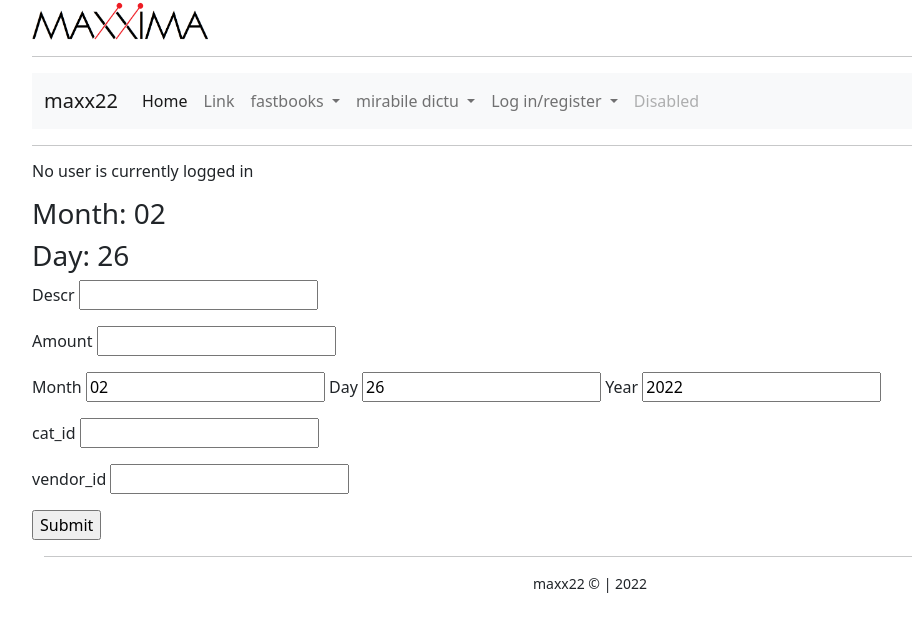
After one commit to dmaxx22/maxx22, a Flask app: page /addexp in a window 1280 px wide. The commit adds this page. Shown: the top 632 px of the page, without its empty margins (50-962 px from the left). Run offline with Flask 2, Linux system fonts and the light colour scheme; some libraries are stand-ins or nearby versions.

Commit message:
Second commit.

```diff
--- a/app.py
+++ b/app.py
@@ -1,9 +1,9 @@
 from flask import Flask, jsonify, request, url_for, redirect, session, render_template, g, flash
-# from flask_bootstrap import Bootstrap
+from flask_bootstrap import Bootstrap
 from flask_mysqldb import MySQL
 from werkzeug.security import generate_password_hash, check_password_hash
 import yaml
-
+import datetime
 
 
 
@@ -18,17 +18,20 @@ import time
 # from database import get_db, connect_db
 
 app = Flask(__name__)
-# Bootstrap(app)
+
 db_conf = yaml.safe_load(open('db.yaml'))
 app.config['MYSQL_HOST'] = db_conf['mysql_host']
 app.config['MYSQL_USER'] = db_conf['mysql_user']
 app.config['MYSQL_PASSWORD'] = db_conf['mysql_password']
 app.config['MYSQL_DB'] = db_conf['mysql_db']
 app.config['MYSQL_CURSORCLASS'] = 'DictCursor'  #So that results are not tuples....
-mysql = MySQL(app)
-
 app.config['DEBUG'] = True
 app.config['SECRET_KEY'] = '58fc483a-949a-487c-bfaa-da8a5923cd0e'
+
+mysql = MySQL(app)
+bootstrap =  Bootstrap(app)
+
+
 
 @app.route('/')
 def home():
@@ -55,11 +58,31 @@ def admin():
 @app.route('/expenses')
 def expenses():
     cur = mysql.connection.cursor()
-    ret = cur.execute(
-        '''SELECT exp_id, descr, amount, exp_date, cat_id, vendor_id FROM expenses ORDER BY exp_date DESC''')
+    ret = cur.execute('''SELECT e.exp_id, e.descr, e.amount, e.month, e.day, e.year,  v.vendor, c.cat
+    FROM expenses e  JOIN vendors v ON (e.vendor_id = v.vendor_id)
+    JOIN cats c on (e.cat_id = c.cat_id) ORDER BY e.month, e.day ''')
+
     if ret:
         expenses = cur.fetchall()
         return render_template("expenses.html", expenses=expenses)
+
+
+@app.route('/exp_mo/<int:mo>')
+def exp_mo(mo):
+    cur = mysql.connection.cursor()
+    ret = cur.execute('''SELECT e.exp_id, e.descr, e.amount, e.month, e.day, e.year,  v.vendor, c.cat
+    FROM expenses e  JOIN vendors v ON (e.vendor_id = v.vendor_id)
+    JOIN cats c on (e.cat_id = c.cat_id) WHERE e.month = {} ORDER BY e.month, e.day'''.format(mo))
+    if ret:
+        expenses = cur.fetchall()
+
+        s= cur.execute('''SELECT c.cat, SUM(e.amount) as sum FROM expenses e JOIN cats c on(e.cat_id = c.cat_id) WHERE e.month = {} GROUP BY c.cat ORDER BY c.cat'''.format(mo))
+        if s:
+            sums = cur.fetchall()
+        return render_template("expenses.html", expenses=expenses, sums=sums)
+
+
+
 
 @app.route('/macro_exp')
 def macro_exp():
@@ -116,7 +139,10 @@ def addexp():
         flash("Expense recorded: {}".format(descr))
         return render_template('dummy.html')
 
-    return render_template('addexp.html')
+    d = datetime.datetime.now()
+    d_int= d.strftime("%d")
+    m_int = d.strftime("%m")
+    return render_template('addexp.html', month=m_int, day=d_int)
 
 
 @app.route('/logout')
@@ -244,6 +270,19 @@ def posts():
     cur.close()
     return render_template('posts.html', blogs=None)
 
+@app.route('/posts_all')
+def posts_all():
+    author_id = session['user_id']
+    cur = mysql.connection.cursor()
+    result_value = cur.execute("SELECT * FROM blogs ")
+    if result_value > 0:
+        hisher_blogs = cur.fetchall()
+        cur.close()
+        return render_template('posts.html', blogs=hisher_blogs)
+    cur.close()
+    return render_template('posts.html', blogs=None)
+
+
 
 @app.route('/post/<int:id>/')
 def post(id):
@@ -263,12 +302,38 @@ def post(id):
 
 @app.route('/authors')
 def authors():
-    return render_template("authors.html")
+    return render_template("authors.html", title_searching=True)
+
+@app.route('/title_search', methods=['GET','POST'])
+def title_search():
+    param = request.form['title_search'].upper()
+    cur = mysql.connection.cursor()
+    q = """SELECT t.title_id, t.title, concat(a.firstname, ' ', a.lastname) AS authname, t.pub_year, t.price, t.img_url FROM titles t JOIN authors a
+    ON t.author_id = a.author_id JOIN keywords kw on t.title_id = kw.title_id WHERE kw.kw LIKE '%{}%' """.format(param)
+    ret = cur.execute(q)
+    if ret:
+        results = cur.fetchall()
+        return render_template('title_search.html', results = results)
+
+    # return request.form['title_search']
+    # return render_template("authors.html")
+
 
 
 @app.route('/translators')
 def translators():
     return render_template("translators.html")
 
+@app.route('/titles')
+def titles():
+    cur = mysql.connection.cursor()
+    ret = cur.execute('''SELECT t.title_id, t.title, t.pub_year, t.price, t.img_url, concat(a.firstname, ' ', a.lastname) authname
+     FROM titles t JOIN authors a on t.author_id=a.author_id ORDER BY t.title''')
+    if ret:
+        titles = cur.fetchall()
+        return render_template("titles.html", titles=titles)
+    cur.close()
+
+
 if __name__ == '__main__':
     app.run(debug=True)
--- a/templates/_navbar.html
+++ b/templates/_navbar.html
@@ -1,3 +1,4 @@
+<link rel="stylesheet" href="https://use.fontawesome.com/releases/v5.1.0/css/all.css" integrity="sha384-lKuwvrZot6UHsBSfcMvOkWwlCMgc0TaWr+30HWe3a4ltaBwTZhyTEggF5tJv8tbt" crossorigin="anonymous">
 
 <nav class="navbar navbar-expand-lg navbar-light bg-light">
   <div class="container-fluid">
@@ -78,13 +79,50 @@
           <a class="nav-link disabled">Disabled</a>
         </li>
       </ul>
-      <form class="d-flex">
-        <input class="form-control me-2" type="search" placeholder="Search" aria-label="Search">
-        <button class="btn btn-outline-success" type="submit">Search</button>
-      </form>
+
+<!--      <form class="form-inline my-0 my-md-0" action={{ url_for('title_search') }} method="POST">-->
+<!--          <input class="form-control mr-sm-2" name="title_searchXX" type="search" placeholder="Title word or author last name" aria-label="Search">-->
+<!--          <button class="btn btn-outline-success my-2 my-sm-0" type="submit">Search</button>-->
+<!--      </form>-->
+
+
     </div>
   </div>
 </nav>
 
 
+<!--<link href="//maxcdn.bootstrapcdn.com/bootstrap/4.1.1/css/bootstrap.min.css" rel="stylesheet" id="bootstrap-css">-->
+<!--<script src="//maxcdn.bootstrapcdn.com/bootstrap/4.1.1/js/bootstrap.min.js"></script>-->
+<!--<script src="//cdnjs.cloudflare.com/ajax/libs/jquery/3.2.1/jquery.min.js"></script>-->
+<!--&lt;!&ndash;&#45;&#45;&#45;&#45; Include the above in your HEAD tag &#45;&#45;&#45;&#45;&#45;&#45;&#45;&#45;&ndash;&gt;-->
+{% if title_searching %}
+<div class="container">
+    <br/>
+	<div class="row justify-content-center">
+                        <div class="col-12 col-md-10 col-lg-8">
+                            <form class="card card-sm"  action={{ url_for('title_search') }} method="POST">
+                                <div class="card-body row no-gutters align-items-center">
+                                    <div class="col-auto">
+                                        <i class="fas fa-search h4 text-body"></i>
+                                    </div>
+                                    <!--end of col-->
+                                    <div class="col">
+                                        <input class="form-control form-control-lg form-control-borderless"
+                                               type="search" name="title_search" placeholder="Enter word in title, or author's last name">
+                                    </div>
+                                    <!--end of col-->
+                                    <div class="col-auto">
+                                        <button class="btn btn-lg btn-success" type="submit">Search</button>
+                                    </div>
+                                    <!--end of col-->
+                                </div>
+                            </form>
+                        </div>
+                        <!--end of col-->
+                    </div>
+</div>
+
+{% endif %}
+
+
 <hr>
--- /dev/null
+++ b/templates/addexp.html
@@ -0,0 +1,18 @@
+{% extends 'base.html' %}
+{% block sub_content %}
+
+<h3>Month: {{ month }}</h3>
+<h3>Day: {{ day }}</h3>
+
+<form action="" method="POST">
+  <p>Descr  <input type="text" name="descr"></p>
+  <p>Amount  <input type="text" name="amount"></p>
+  <p> Month <input type="text" name="mo"  value="{{ month }}">
+      Day   <input type="text" name="day" value="{{ day }}">
+      Year  <input type="text" name="yr" value="2022">
+  </p>
+  <p>cat_id  <input type="text" name="cat_id"></p>
+  <p>vendor_id  <input type="text" name="vendor_id"></p>
+    <input type="submit" value="Submit"/>
+</form>
+{% endblock %}
--- /dev/null
+++ b/templates/authors.html
@@ -0,0 +1,5 @@
+{% extends 'base.html' %}
+
+{% block content %}
+<h3>dummy.html</h3>
+{% endblock%}
--- a/templates/base.html
+++ b/templates/base.html
@@ -1,32 +1,34 @@
 <!DOCTYPE html>
 <html lang="en">
+{% block head %}
 <head>
     <meta charset="utf-8">
     <title>maxx22</title>
-
     <link href="https://fonts.googleapis.com/css?family=Ubuntu" rel="stylesheet">
-
     <!-- Latest compiled and minified CSS -->
-<link href="https://cdn.jsdelivr.net/npm/bootstrap@5.1.3/dist/css/bootstrap.min.css" rel="stylesheet" integrity="sha384-1BmE4kWBq78iYhFldvKuhfTAU6auU8tT94WrHftjDbrCEXSU1oBoqyl2QvZ6jIW3" crossorigin="anonymous">
-
-<script src="https://cdn.jsdelivr.net/npm/bootstrap@5.1.3/dist/js/bootstrap.bundle.min.js"
-        integrity="sha384-ka7Sk0Gln4gmtz2MlQnikT1wXgYsOg+OMhuP+IlRH9sENBO0LRn5q+8nbTov4+1p" crossorigin="anonymous"></script>
+    <link rel="stylesheet" href="https://cdn.jsdelivr.net/npm/bootstrap@5.1.3/dist/css/bootstrap.min.css">
+    <script src="https://cdn.jsdelivr.net/npm/bootstrap@5.1.3/dist/js/bootstrap.bundle.min.js"></script>
     <link rel="stylesheet" href="{{ url_for('static', filename='css/styles.css')}}">
   </head>
+{% endblock %}
 
-<img src="{{ url_for('static', filename='images/maxxLogo.png')}}" height="40" width="150" alt="maxx logo">
+{% block body %}
+  <body>
+  <div class="container">
+    <img src="{{ url_for('static', filename='images/maxxLogo.png')}}" height="40"  alt="maxx logo">
     <img src="{{ url_for('static', filename='images/spacer.svg')}}" height="15" width="15" alt="spacer">
 
     <hr>
-<div class="naranja"> </div>
+
+    <div class="wrapper">
         {% include '_navbar.html' %}
 
         {% if 'username' in session %}
-
             <p style="font-size: 14px; font-style:italic;">Logged in: {{ session['username']}}  ({{ session['firstname']}} {{ session['lastname']}}  [ {{ session['user_id']}}] )</p>
         {% else %}
             <h6>No user is currently logged in </h6>
         {% endif %}
+
     {% block content%}
             {% with messages = get_flashed_messages(with_categories=True) %}
             <ul>
@@ -34,8 +36,20 @@
                 <li class='{{ category }}'> {{ message }}  </li>
                 {% endfor%}
             </ul>
-    {% endwith%}
+            {% endwith %}
+        {% block sub_content%}
+        {% endblock%}
 
-    {% block sub_content %}
+        {% block footer %}
+        <footer>
+            <div class="container ftr">
+                <hr>
+                <p class="text-center small">maxx22  &copy; |  2022</p>
+            </div>
+        </footer>
         {% endblock %}
+    </div>
     {% endblock %}
+</div>
+    </body>
+{% endblock %}
```
Also changed, not shown: templates/expenses.html (+31 -6 lines), templates/login.html (+6 -6 lines), templates/title_search.html (added, +27 -0 lines), templates/titles.html (added, +27 -0 lines). Lines whose indentation alone changed are shown as unchanged.
